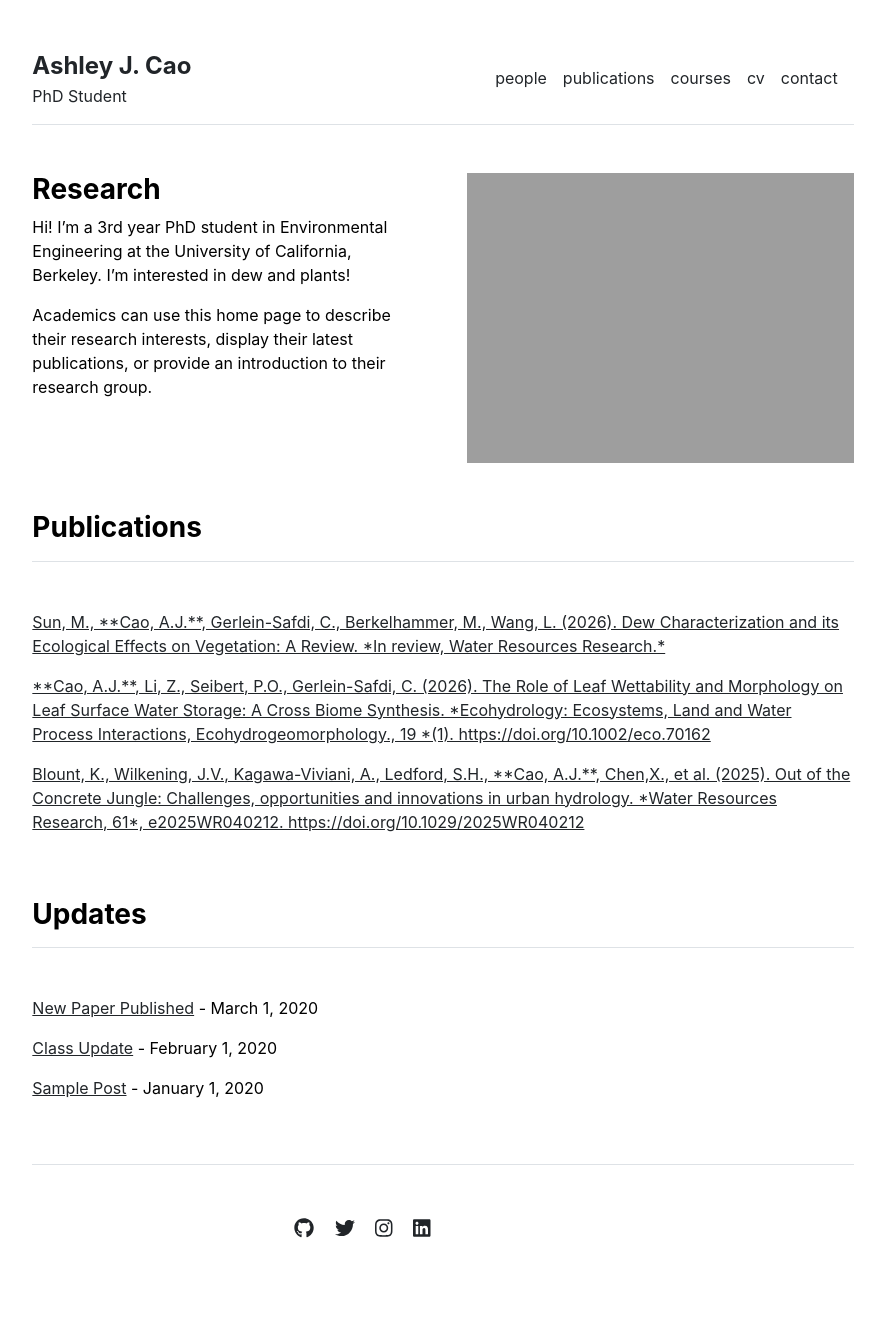
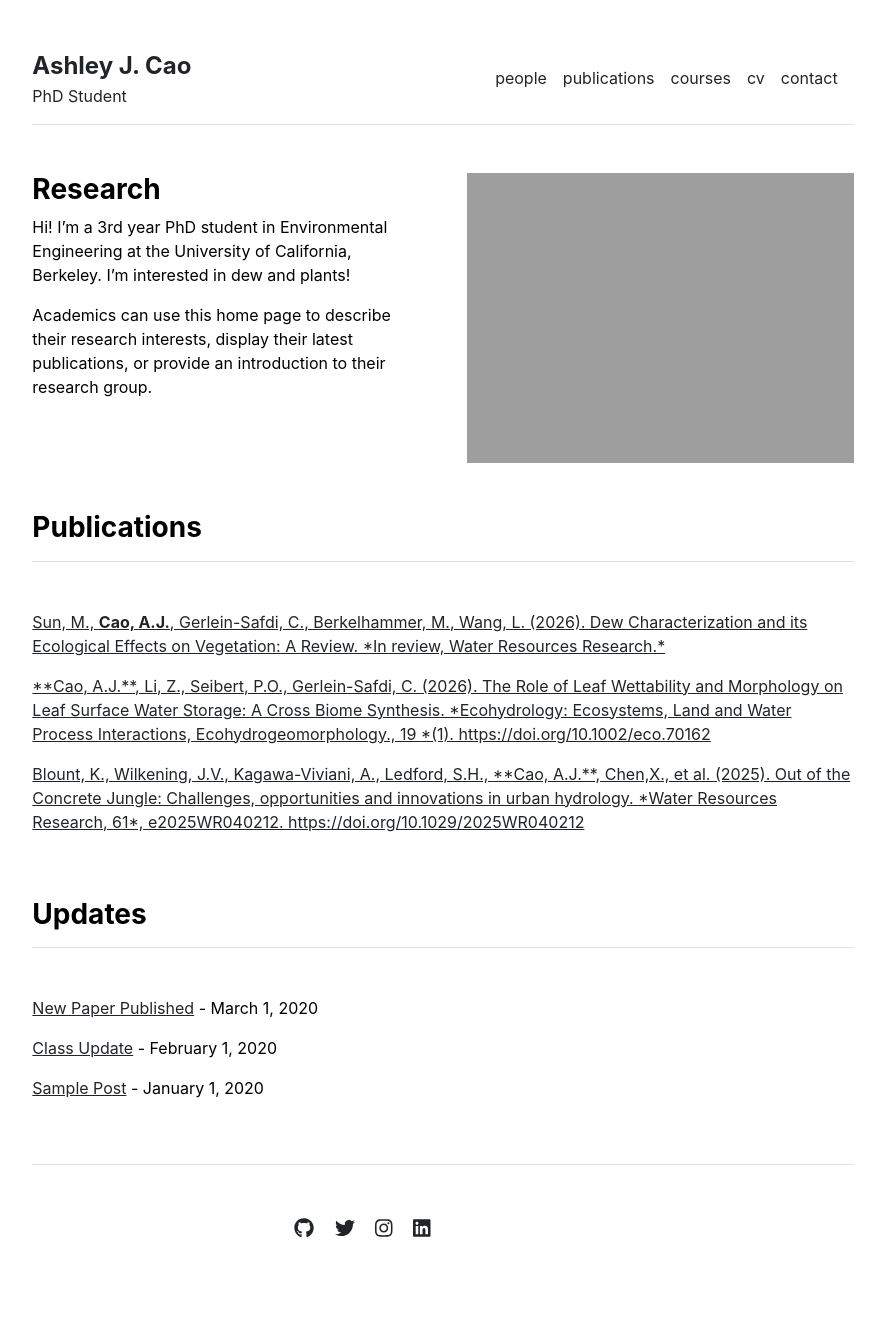
Before and after one commit to cao-ashley/cao-ashley.github.io, a Jekyll site: the page built from index.md, in a window 1280 px wide. Shown: the whole page, without its empty margins (197-1082 px from the left). Built offline with Jekyll 4.4.1, drawn with Linux system fonts in a browser that asks for light colours.

```diff
--- a/_data/publications.yml
+++ b/_data/publications.yml
@@ -1,5 +1,5 @@
 featured:
-- {name: 'Sun, M., **Cao, A.J.**, Gerlein-Safdi, C., Berkelhammer, M., Wang, L. (2026). Dew Characterization and its Ecological Effects on Vegetation: A Review. *In review, Water Resources Research.*'}
+- {name: 'Sun, M., <b>Cao, A.J.</b>, Gerlein-Safdi, C., Berkelhammer, M., Wang, L. (2026). Dew Characterization and its Ecological Effects on Vegetation: A Review. *In review, Water Resources Research.*'}
 - {name: '**Cao, A.J.**, Li, Z., Seibert, P.O., Gerlein-Safdi, C. (2026). The Role of Leaf Wettability and Morphology on Leaf Surface Water Storage: A Cross Biome Synthesis. *Ecohydrology: Ecosystems, Land and Water Process Interactions, Ecohydrogeomorphology., 19 *(1). https://doi.org/10.1002/eco.70162', url: 'http://ms.mcmaster.ca/kevla/pdf/articles/PhilTransRSoc_2013.pdf'}
 - {name: 'Blount, K., Wilkening, J.V., Kagawa-Viviani, A., Ledford, S.H., **Cao, A.J.**, Chen,X., et al. (2025). Out of the Concrete Jungle: Challenges, opportunities and innovations in urban hydrology. *Water Resources Research, 61*, e2025WR040212. https://doi.org/10.1029/2025WR040212'}
 
```
